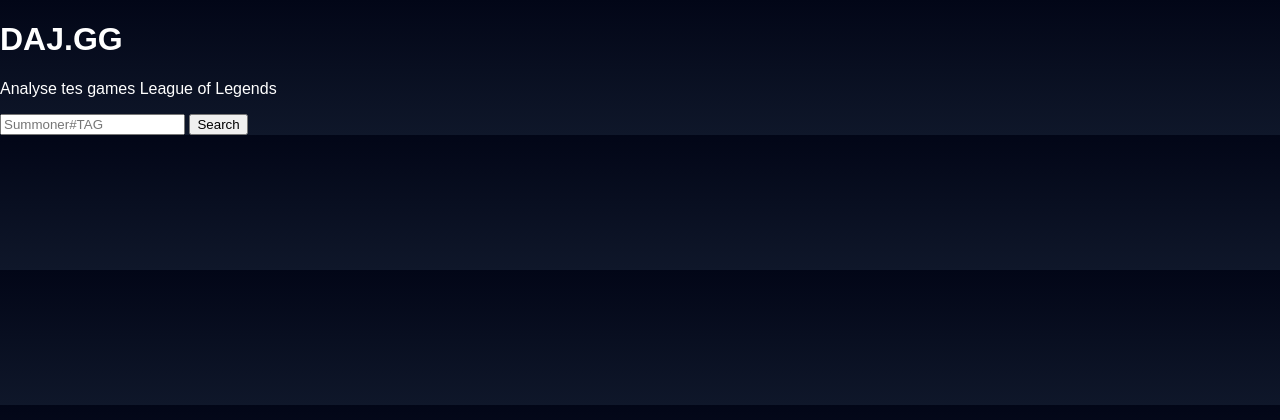
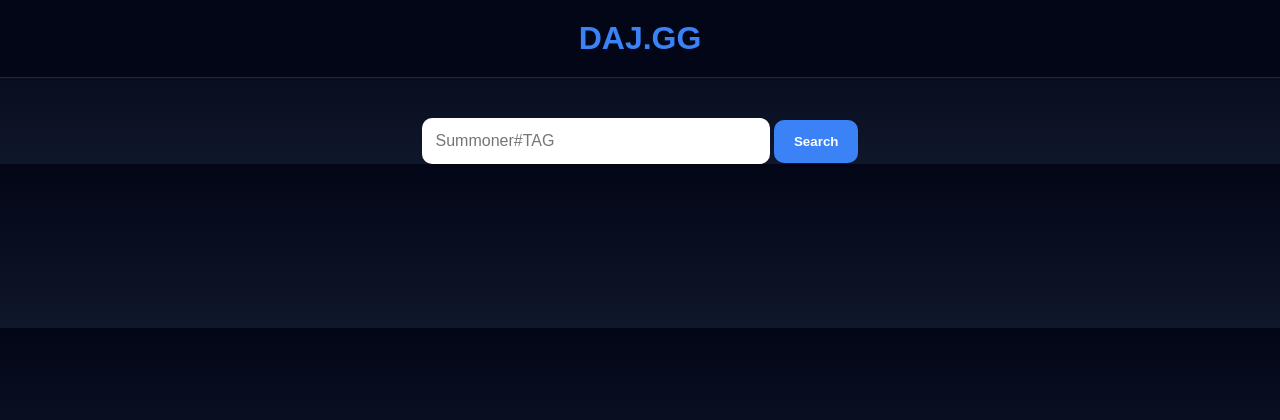
Before and after one commit to deuj91/daj-gg, a Flask app: page / in a window 1280 px wide. Shown: the top 420 px of the page. Run offline with Flask 3, Linux system fonts and the light colour scheme.

Commit message:
Update index.html

```diff
--- a/templates/index.html
+++ b/templates/index.html
@@ -1,5 +1,6 @@
 <!DOCTYPE html>
 <html>
+
 <head>
 <title>DAJ.GG</title>
 <link rel="stylesheet" href="/static/style.css">
@@ -7,10 +8,11 @@
 
 <body>
 
-<div class="center">
+<div class="header">
+<div class="logo">DAJ.GG</div>
+</div>
 
-<h1>DAJ.GG</h1>
-<p>Analyse tes games League of Legends</p>
+<div class="search-box">
 
 <form action="/search">
 
@@ -25,4 +27,5 @@ Search
 </div>
 
 </body>
+
 </html>
```
